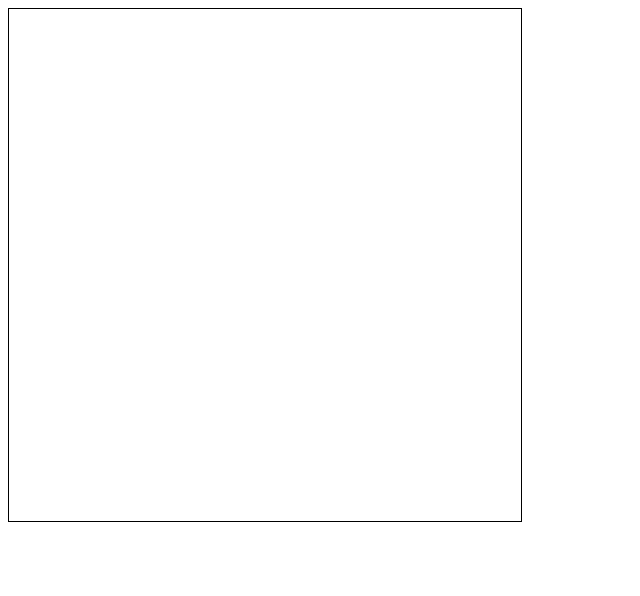
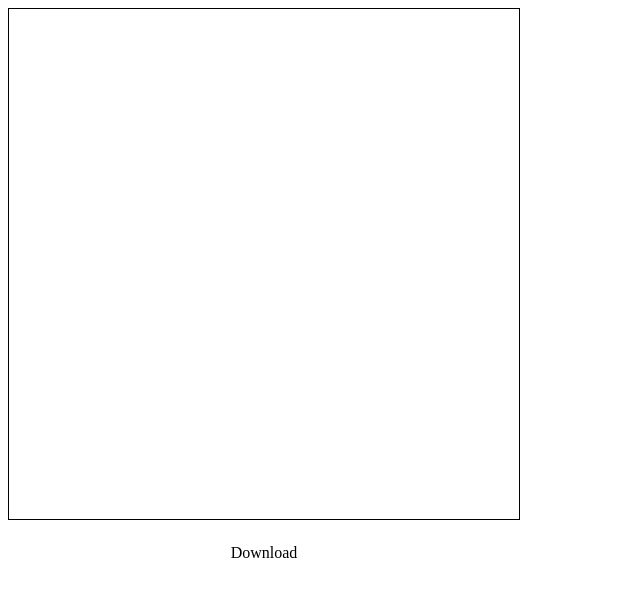
Before and after one commit to coelhucas/pixel, a plain HTML site: page index.html in a window 1280 px wide. Shown: the whole page, without its empty margins (0-640 px from the left). Drawn offline with Linux system fonts and the light colour scheme.

Commit message:
feat(download): add download button

```diff
--- a/index.html
+++ b/index.html
@@ -5,7 +5,10 @@
   <link rel="stylesheet" href="styles.css">
 </head>
 <body>
-  <canvas id="canvas" class="canvas" width="512" height="512"></canvas>
+  <section>
+    <canvas id="canvas" class="canvas" width="512" height="512"></canvas>
+    <a id="download" download="pixel">Download</a>
+  </section>
   <script src="javascript.js"></script>
 </body>
 </html>
--- a/javascript.js
+++ b/javascript.js
@@ -1,9 +1,16 @@
 const tile_size = 8;
 const zoom = 64;
 const canvas = document.getElementById('canvas');
+const downloadButton = document.getElementById('download');
 const ctx = canvas.getContext('2d');
 
 let isDrawing = false;
+
+ctx.imageSmoothingEnabled = false;
+  ctx.mozImageSmoothingEnabled = false;
+  ctx.webkitImageSmoothingEnabled = false;
+  ctx.msImageSmoothingEnabled = false;
+
 
 ctx.scale(8, 8);
 
@@ -26,6 +33,8 @@ function draw(e, requiresHold = false) {
 
   ctx.fillStyle = '#000';
   ctx.fillRect(x * tile_size, y * tile_size, tile_size, tile_size);
+  downloadButton.href = canvas.toDataURL('image/png');
+
 }
 
 canvas.addEventListener('mousedown', () => {
--- a/styles.css
+++ b/styles.css
@@ -1,3 +1,16 @@
+section {
+  display: flex;
+  flex-direction: column;
+  max-width: 512px;
+}
+
+a {
+  margin-top: 24px;
+  width: 100%;
+  height: 48px;
+  text-align: center;
+}
+
 .canvas {
   border: 1px solid;
 }
```
